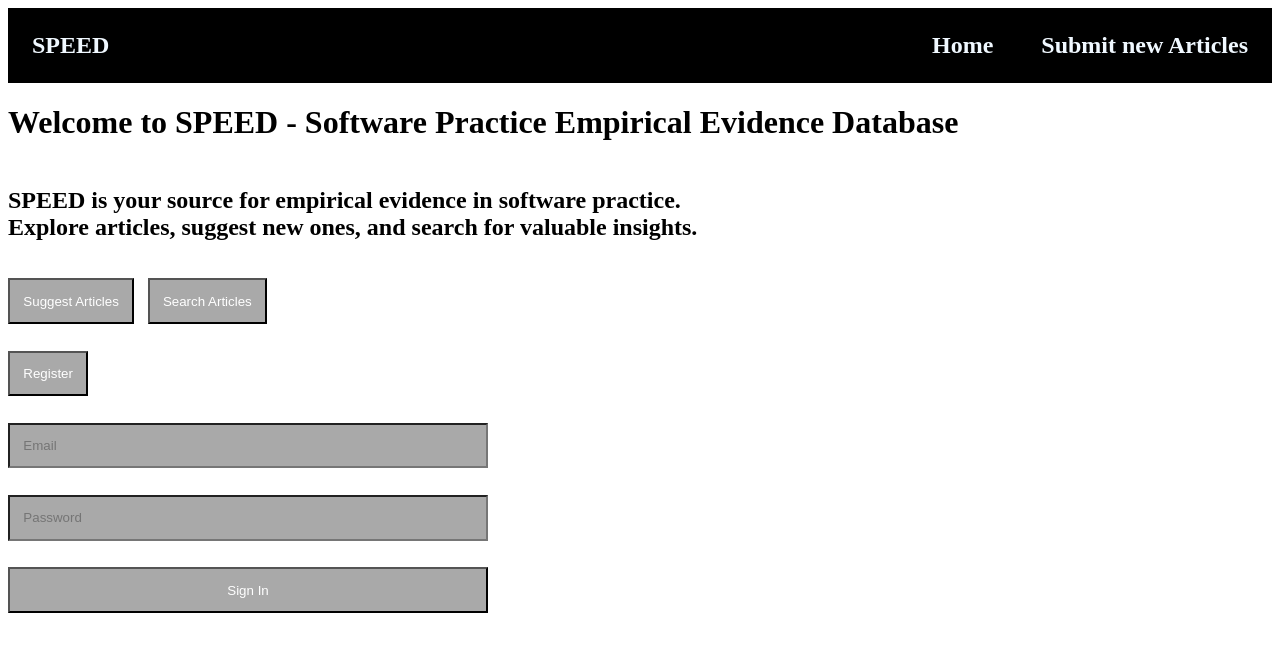
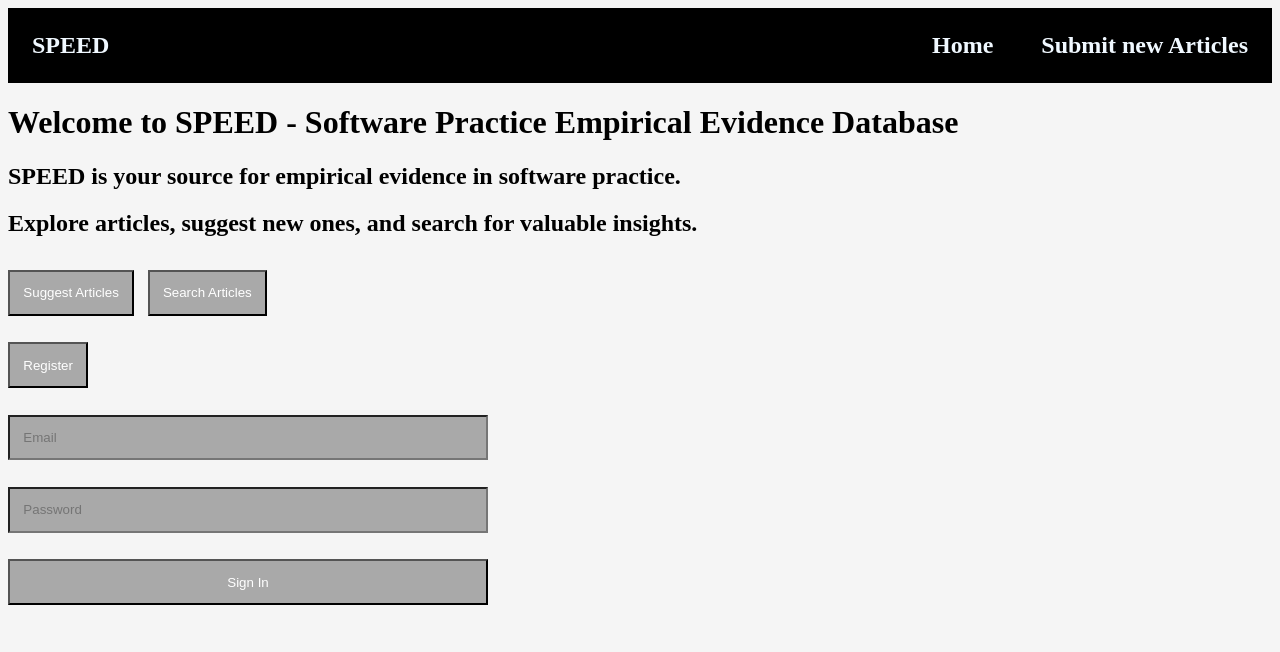
Before and after one commit to jimmyAUT/CISE_SPEED_Group5101, a Next.js app in the folder frontend/: page / in a window 1280 px wide. Shown: the top 652 px of the page. Built offline with nearby package versions, Linux system fonts and the light colour scheme.

Commit message:
UI bug fix

```diff
--- a/frontend/src/pages/articles/test.tsx
+++ /dev/null
@@ -1,3 +0,0 @@
-import NewDiscussion from "./new"
-
-console.log(NewDiscussion)
--- a/frontend/src/pages/index.tsx
+++ b/frontend/src/pages/index.tsx
@@ -46,19 +46,11 @@ const Home = () => {
   return (
     <div className="container">
       <h1>Welcome to SPEED - Software Practice Empirical Evidence Database</h1>
-      <tr>
-        <h2>
-          <p>
-            <tr>
-              SPEED is your source for empirical evidence in software practice.
-            </tr>
-            <tr>
-              Explore articles, suggest new ones, and search for valuable
-              insights.
-            </tr>
-          </p>
-        </h2>
-      </tr>
+
+      <h2>SPEED is your source for empirical evidence in software practice.</h2>
+      <h2>
+        Explore articles, suggest new ones, and search for valuable insights.
+      </h2>
 
       <div>
         <button
--- a/frontend/styles/globals.scss
+++ b/frontend/styles/globals.scss
@@ -50,9 +50,8 @@ td {
 @media (prefers-color-scheme: dark) {
   :root {
     --foreground-rgb: 255, 255, 255;
-    // --background-start-rgb: 0, 0, 0;
-    // --background-end-rgb: 0, 0, 0;
-    --background-color: whitesmoke;
+    --background-start-rgb: 0, 0, 0;
+    --background-end-rgb: 0, 0, 0;
   }
 }
 
@@ -62,6 +61,6 @@ body {
     rgb(var(--background-start-rgb));
 }
 
-// body {
-//   background-color: whitesmoke;
-// }
+body {
+  background-color: whitesmoke;
+}
```
